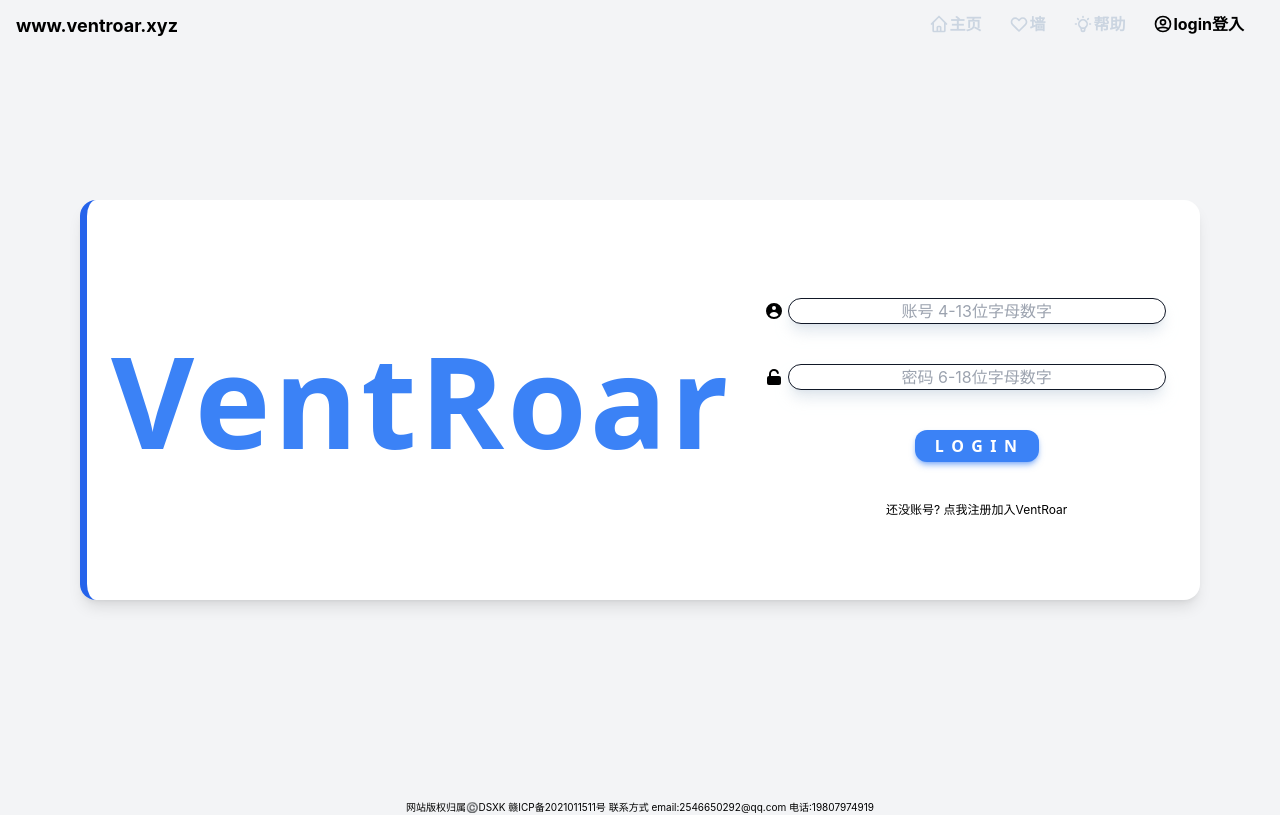
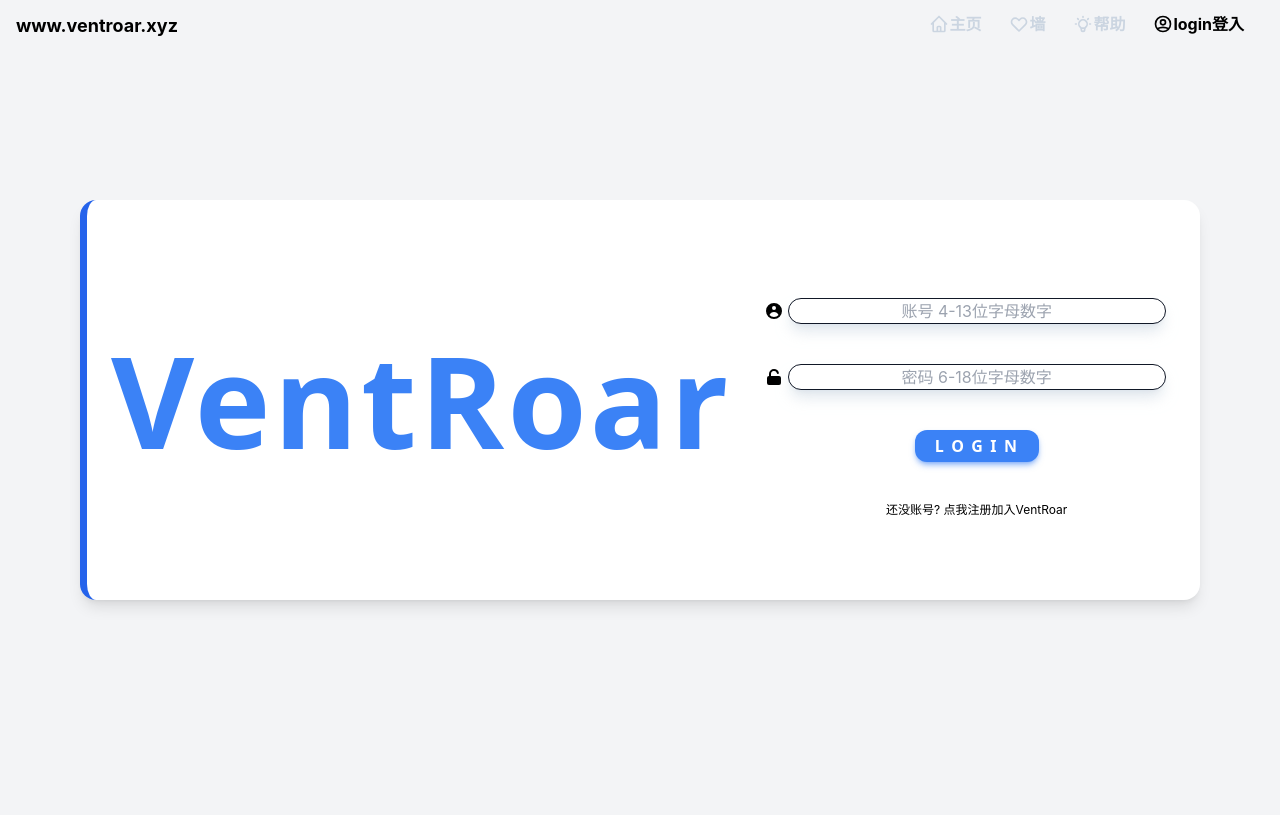
Before and after one commit to dsxksss/VentRoar, a React (Vite) app: page /LoginPage in a window 1280 px wide. Built offline with nearby package versions, Linux system fonts and the light colour scheme.

Commit message:
一些细节修改,把全局底部网站消息取消，改用单个页面自行添加

```diff
--- a/src/Components/Footer.tsx
+++ b/src/Components/Footer.tsx
@@ -1,10 +1,10 @@
 function Footer() {
   return (
     <>
-      <div className="text-center text-[10px] flex flex-col justify-center">
-        网站版权归属©️DSXK 赣ICP备2021011511号 联系方式 email:2546650292@qq.com
-        电话:19807974919
-      </div>
+      <p className="overflow-x-auto text-[10px] flex flex-col items-center">
+        网站版权归属©️DSXK 赣ICP备2021011511号
+        联系Email:2546650292@qq.com电话:19807974919
+      </p>
     </>
   );
 }
--- a/src/Components/IndexRouters.tsx
+++ b/src/Components/IndexRouters.tsx
@@ -1,6 +1,5 @@
 import { Route, Routes } from "react-router-dom";
 import Nav from "./Nav";
-import Footer from "./Footer";
 import HelpPage from "../Pages/HelpPage";
 import HomePage from "../Pages/HomePage";
 import Login from "../Pages/LoginPage";
@@ -62,7 +61,6 @@ const IndexRouters = () => {
           </Routes>
         </ByLoginDo>
       </main>
-      <Footer></Footer>
     </div>
   );
 };
--- a/src/Components/Nav.tsx
+++ b/src/Components/Nav.tsx
@@ -1,5 +1,5 @@
 import { Menu } from "@headlessui/react";
-//导入headlessui组件依赖，来方便的创建可交互样式;
+//导入headlessui组件依赖，来方便的创建可交互样式
 import { ViewListIcon, XIcon } from "@heroicons/react/solid";
 import {
   HeartIcon,
@@ -45,14 +45,18 @@ const Nav = () => {
 
       {/* 手机端的显示设置 */}
       <Menu>
-        <Menu.Button className="mr-2 mt-3 sm:hidden">
+        <Menu.Button className="absolute top-1 right-2 mr-2 mt-3 sm:hidden">
           <ViewListIcon className="h-5 w-5 text-black" />
         </Menu.Button>
 
         <Menu.Items
-          style={{ zIndex: "1", animationDuration: "0.6s" }} //页面显示层级关系设置为最顶上
-          className="an-3 font-bold text-slate-400 fixed flex flex-col bg-slate-100
-            items-center justify-evenly rounded-b-2xl h-[40vh] outline-none w-screen top-0 right-0 sm:hidden"
+          style={{
+            zIndex: "1",
+            animationDuration: "0.6s",
+            animationTimingFunction: "var(--ease-out-quart)",
+          }} //页面显示层级关系设置为最顶上
+          className="an-2 font-bold text-slate-400 fixed flex flex-col bg-slate-100
+            items-center justify-evenly rounded-b-2xl h-[40vh] outline-none w-screen top-0 left-0 sm:hidden"
         >
           <Menu.Button className="absolute top-1 right-2 mr-2 mt-3 sm:hidden">
             <XIcon className="h-5 w-5 " />
--- a/src/Pages/HomePage.tsx
+++ b/src/Pages/HomePage.tsx
@@ -1,6 +1,6 @@
 import axios from "axios";
 import { useState } from "react";
-
+import Footer from "../Components/Footer";
 const HomePage = () => {
   const [list, setList] = useState([]);
 
@@ -10,6 +10,7 @@ const HomePage = () => {
     setList(evenyUser.data);
   }
   let userCout = 0;
+
   return (
     <>
       <div className="h-[93vh]">
@@ -72,6 +73,7 @@ const HomePage = () => {
           <br />
         </ul>
       ))}
+      <Footer />
     </>
   );
 };
```
Also changed, not shown: package.json (+14 -15 lines), 1 other file (tests, documents, lock files or other folders).
